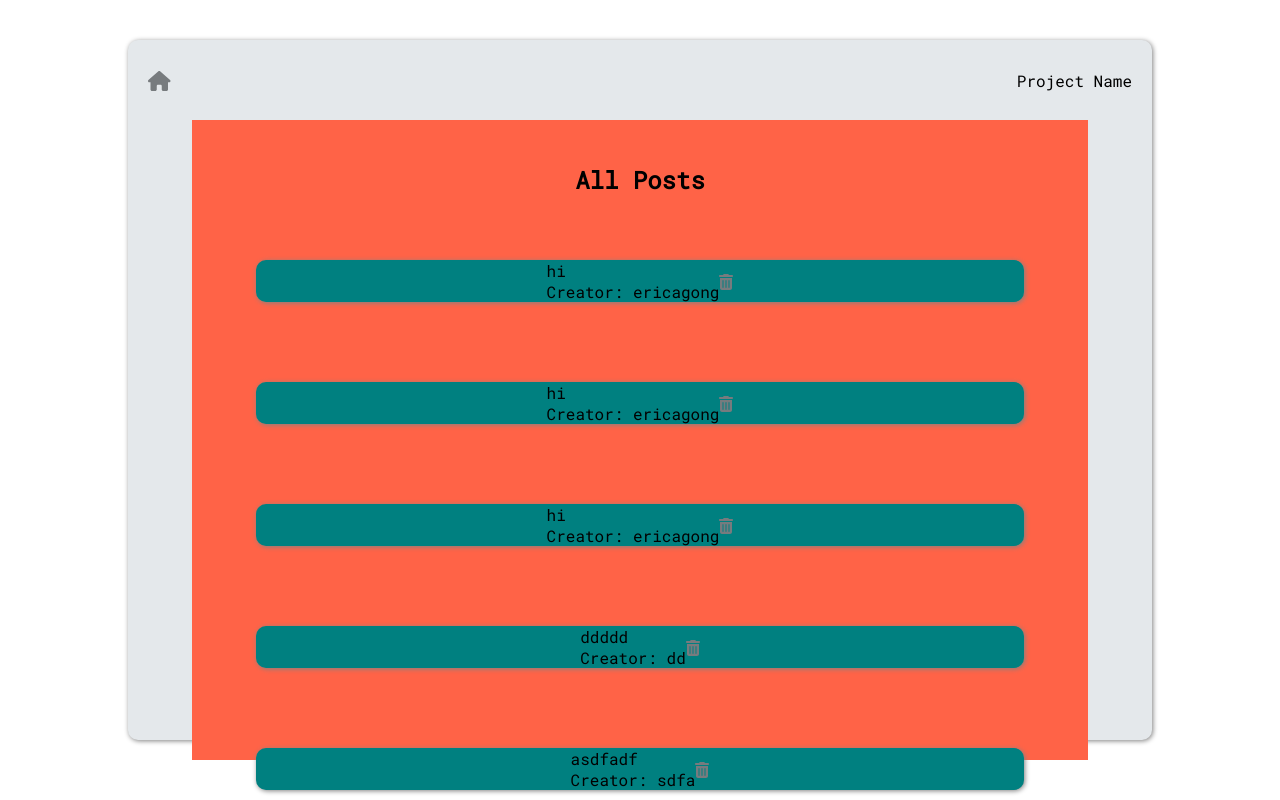
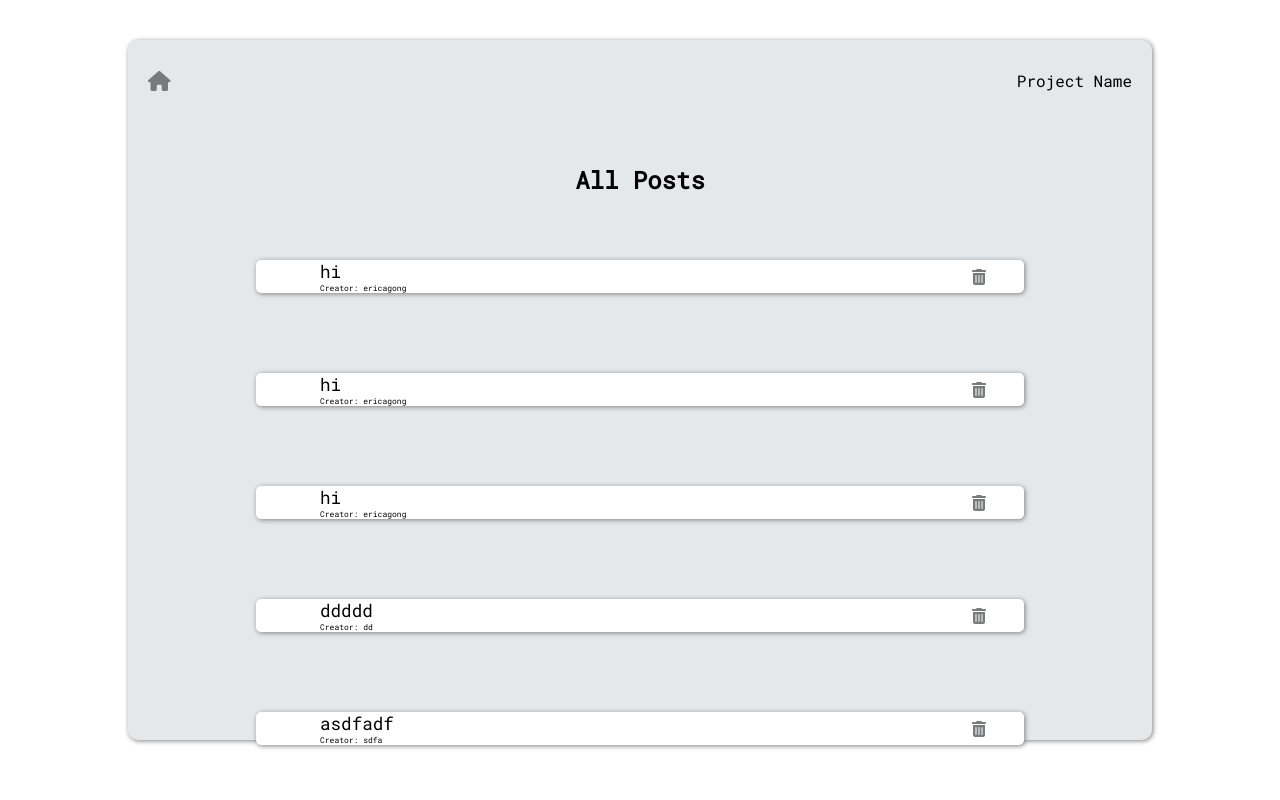
Before and after one commit to ericagong/bucketList, a React (Create React App) app: page /posts in a window 1280 px wide. Shown: the top 800 px of the page. Built offline with nearby package versions, Linux system fonts and the light colour scheme; data requests are answered from the project's data file.

Commit message:
styled-components(posts, home)

```diff
--- a/src/components/Common/Button.jsx
+++ b/src/components/Common/Button.jsx
@@ -2,7 +2,7 @@ import { FontAwesomeIcon } from "@fortawesome/react-fontawesome";
 import styled from "styled-components";
 
 // TODO null visibility: none 차이
-const Button = ({ contents, icon, size, onClick }) => {
+const Button = ({ contents, icon, size, onClick, inBox }) => {
   return (
     <Wrapper onClick={onClick}>
       {icon ? <Icon icon={icon} size={size} /> : null}
@@ -18,6 +18,7 @@ const Wrapper = styled.div``;
 const Icon = styled(FontAwesomeIcon)`
   color: ${(props) => props.theme.iconColor};
   &:hover {
+    cursor: pointer;
     color: ${(props) => props.theme.hoverColor};
     transform: scale(1.1);
   }
@@ -27,6 +28,7 @@ const Btn = styled.button`
   border: none;
   box-shadow: 1px 1px 5px gray;
   &:hover {
+    cursor: pointer;
     background-color: ${(props) => props.theme.hoverColor};
     color: ${(props) => props.theme.buttonTextColor};
   }
--- a/src/components/Post/Post.jsx
+++ b/src/components/Post/Post.jsx
@@ -6,6 +6,7 @@ import { faTrashCan } from "@fortawesome/free-solid-svg-icons";
 import styled from "styled-components";
 
 import { SmallBox } from "../Styled/Boxes";
+import { Helper3, Helper4 } from "../Styled/Helpers";
 import Button from "../Common/Button";
 
 const Post = ({ id, username, title }) => {
@@ -13,6 +14,7 @@ const Post = ({ id, username, title }) => {
   const dispatch = useDispatch();
 
   const onClickHandler = () => {
+    console.log("clicked");
     navigate(`/detail/${id}`);
   };
 
@@ -30,10 +32,12 @@ const Post = ({ id, username, title }) => {
     <>
       <SmallBox>
         <Clickable onClick={onClickHandler}>
-          <div>{title}</div>
-          <div>Creator: {username}</div>
+          <Helper3>{title}</Helper3>
+          <Helper4>Creator: {username}</Helper4>
         </Clickable>
-        <Button onClick={onDeleteHandler} icon={faTrashCan} />
+        <Wrapper>
+          <Button onClick={onDeleteHandler} icon={faTrashCan} inBox={true} />
+        </Wrapper>
       </SmallBox>
     </>
   );
@@ -41,4 +45,17 @@ const Post = ({ id, username, title }) => {
 
 export default Post;
 
-const Clickable = styled.div``;
+const Clickable = styled.div`
+  padding-left: 5vw;
+  margin-right: auto;
+  &:hover {
+    cursor: pointer;
+    color: ${(props) => props.theme.hoverColor};
+  }
+`;
+
+const Wrapper = styled.div`
+  padding-right: 0px;
+  margin-left: auto;
+  padding-right: 3vw;
+`;
--- a/src/components/Post/PostsLayout.jsx
+++ b/src/components/Post/PostsLayout.jsx
@@ -6,6 +6,7 @@ import Post from "./Post";
 import Wrapper from "../Styled/Wrapper";
 import { Helper1, Helper2 } from "../Styled/Helpers";
 
+// TODO infinite scroll
 const PostsLayout = (props) => {
   const dispatch = useDispatch();
 
--- a/src/components/Styled/Boxes.jsx
+++ b/src/components/Styled/Boxes.jsx
@@ -15,7 +15,7 @@ const Wrapper = styled.div`
   display: flex;
   align-items: center;
   justify-content: center;
-  border-radius: 10px;
+  border-radius: 5px;
   box-shadow: 1px 1px 5px gray;
   background-color: ${(props) => props.theme.boxColor};
   &:hover {
@@ -25,8 +25,14 @@ const Wrapper = styled.div`
   }
 `;
 
+// TODO change this to infibite scroll
+// TODO height 조정안됨!
 const SmallWrapper = styled(Wrapper)`
   width: 60vw;
   height: 20vh;
-  background-color: teal;
+  &:hover {
+    cursor: default;
+    background-color: ${(props) => props.theme.boxColor};
+    color: ${(props) => props.theme.textColor};
+  }
 `;
--- a/src/components/Styled/Helpers.jsx
+++ b/src/components/Styled/Helpers.jsx
@@ -6,6 +6,14 @@ export const Helper1 = (props) => {
 
 export const Helper2 = (props) => {
   return <H2>{props.children}</H2>;
+};
+
+export const Helper3 = (props) => {
+  return <H3>{props.children}</H3>;
+};
+
+export const Helper4 = (props) => {
+  return <H4>{props.children}</H4>;
 };
 
 const H1 = styled.h3`
@@ -18,3 +26,11 @@ const H1 = styled.h3`
 const H2 = styled.div`
   font-size: 1.2rem;
 `;
+
+const H3 = styled.div`
+  font-size: 1.1rem;
+`;
+
+const H4 = styled.div`
+  font-size: 0.5rem;
+`;
--- a/src/components/Styled/Wrapper.jsx
+++ b/src/components/Styled/Wrapper.jsx
@@ -15,5 +15,6 @@ const W = styled.div`
   display: flex;
   flex-direction: column;
   align-items: center;
-  background-color: tomato;
+  overflow: auto;
+  overflow-x: hidden;
 `;
--- a/src/index.js
+++ b/src/index.js
@@ -1,7 +1,6 @@
 import React from "react";
 import ReactDOM from "react-dom/client";
 import App from "./App";
-import reportWebVitals from "./reportWebVitals";
 import { Provider } from "react-redux";
 import store from "./redux/configStore/store";
 import { ThemeProvider } from "styled-components";
@@ -15,8 +14,3 @@ root.render(
     </Provider>
   </ThemeProvider>
 );
-
-// If you want to start measuring performance in your app, pass a function
-// to log results (for example: reportWebVitals(console.log))
-// or send to an analytics endpoint. Learn more: https://bit.ly/CRA-vitals
-reportWebVitals();
--- a/src/reportWebVitals.js
+++ /dev/null
@@ -1,13 +0,0 @@
-const reportWebVitals = onPerfEntry => {
-  if (onPerfEntry && onPerfEntry instanceof Function) {
-    import('web-vitals').then(({ getCLS, getFID, getFCP, getLCP, getTTFB }) => {
-      getCLS(onPerfEntry);
-      getFID(onPerfEntry);
-      getFCP(onPerfEntry);
-      getLCP(onPerfEntry);
-      getTTFB(onPerfEntry);
-    });
-  }
-};
-
-export default reportWebVitals;
```
